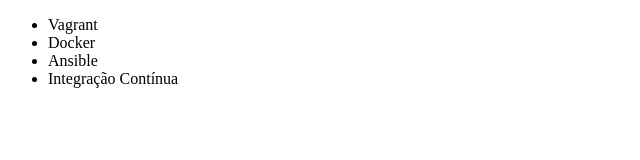
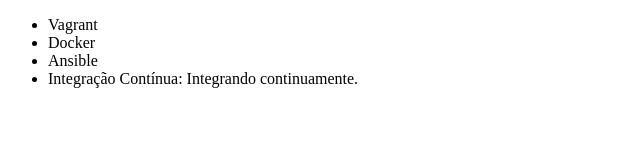
Before and after one commit to rochasantos/projeto-git, a plain HTML site: page index.html in a window 1280 px wide. Shown: the whole page, without its empty margins (0-640 px from the left). Drawn offline with Linux system fonts and the light colour scheme.

Commit message:
Alterando o curso de Integração contínua

```diff
--- a/index.html
+++ b/index.html
@@ -9,7 +9,7 @@
         <li>Vagrant</li>
         <li>Docker</li>
         <li>Ansible</li>
-        <li>Integração Contínua</li>
+        <li>Integração Contínua: Integrando continuamente.</li>
     </ul>
 </body>
 </html>
```
